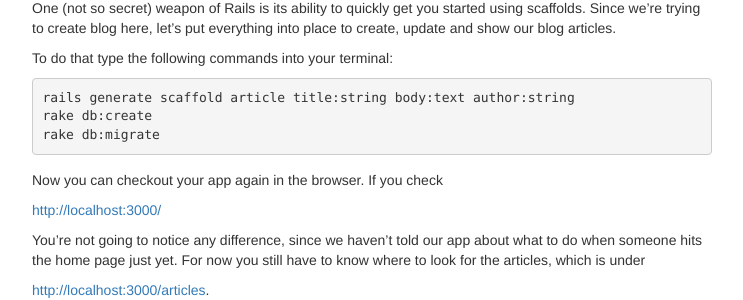
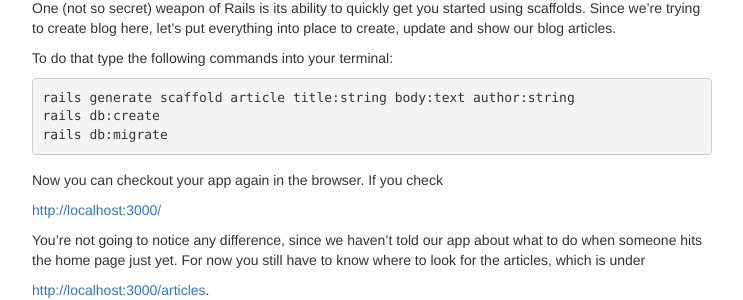
Before and after one commit to brug-be/railsgirls_guide, a Jekyll site: the page built from part_2_dynamic.md, in a window 1280 px wide and 900 px high, scrolled down 566 px. Shown: the part 170-470 px from the top of the window, without its empty margins (268-1011 px from the left). Built offline with Jekyll 4.4.1, drawn with Linux system fonts in a browser that asks for light colours; nearby versions of some CDN libraries; some of the changed text lies outside the part shown.

Commit message:
Replace rake commands with rails

```diff
--- a/part_2_dynamic.md
+++ b/part_2_dynamic.md
@@ -42,8 +42,8 @@
 
 {% highlight bash %}
 rails generate scaffold article title:string body:text author:string
-rake db:create
-rake db:migrate
+rails db:create
+rails db:migrate
 {% endhighlight %}
 
 Now you can checkout your app again in the browser. If you check
@@ -172,7 +172,7 @@
 
 {% highlight bash %}
 rails generate scaffold language name:string
-rake db:migrate
+rails db:migrate
 {% endhighlight %}
 
 Check out [http://localhost:3000/languages](http://localhost:3000/languages)
```
